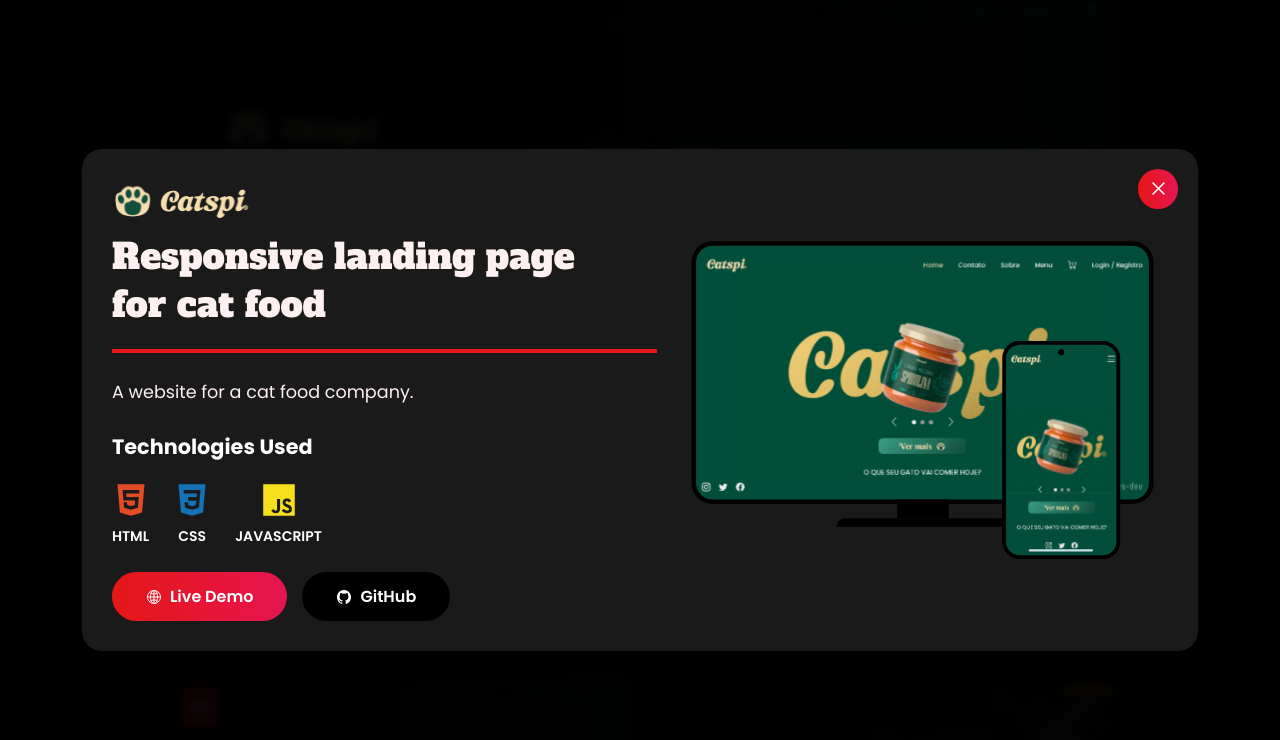
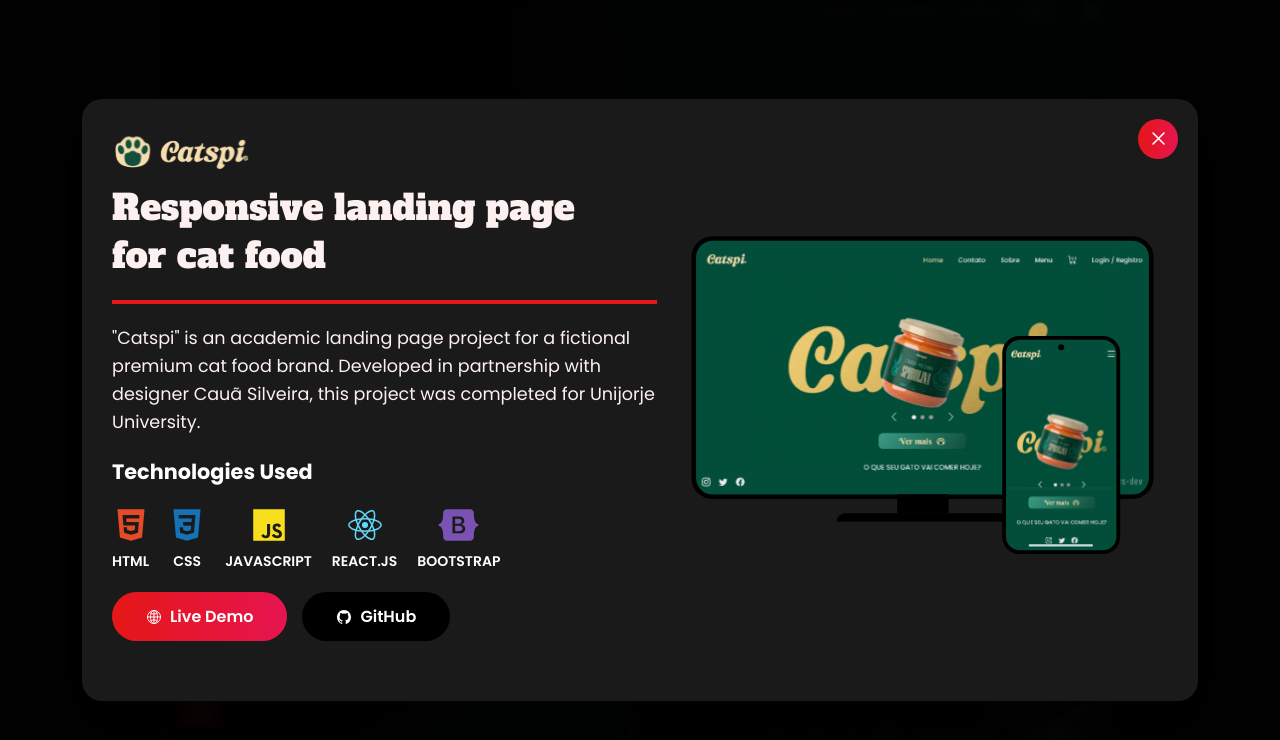
Before and after one commit to jvs-dev/jv-portfolio, a React (Vite) app: page / in a window 1280 px wide. Both pictures are taken after a click on the button "View". Shown: the part 2200-2940 px from the top of the page. Built offline with nearby package versions, Linux system fonts and the light colour scheme; no server answers; the database is empty; a web font is replaced by a local one.

Commit message:
remaker responsive project modal

```diff
--- a/src/components/ProjectModal/ProjectModal.css
+++ b/src/components/ProjectModal/ProjectModal.css
@@ -35,6 +35,7 @@
    display: flex;
    flex-direction: column;
    box-shadow: 0 20px 50px rgba(0, 0, 0, 0.5);
+   padding: 0px 0px 10px 0px;
    animation: slideIn 0.3s ease-out;
 }
 
@@ -111,7 +112,7 @@
    flex: 1;
    display: flex;
    flex-direction: column;
-   gap: 25px;
+   gap: 20px;
    padding: 0px 0px 0px 0px;
    margin: 0px 0px 0px 0px;
    min-width: 0;
@@ -161,8 +162,10 @@
 
 .project-modal-tags-container {
    display: flex;
+   align-items: flex-start;
+   justify-content: flex-start;
    flex-wrap: wrap;
-   gap: 25px;
+   gap: 14px 20px;
 }
 
 .project-modal-tag {
@@ -191,6 +194,7 @@
    display: flex;
    gap: 15px;
    flex-wrap: wrap;
+   padding: 0px 0px 20px 0px;
 }
 
 .project-modal-link-button {
@@ -259,6 +263,11 @@
       align-items: center;
       justify-content: flex-start;
    }
+
+   .project-modal-links-container {
+      justify-content: center;
+      padding: 10px 0px;
+   }
 }
 
 /* Mobile Styles */
@@ -297,12 +306,32 @@
    .project-modal-image {
       max-height: 40vh;
    }
+
+   .project-modal-tags-container {
+      justify-content: center;
+   }
+
+   .project-modal-tag {
+      background: var(--gradient);
+      padding: 8px 16px;
+      border-radius: 30px;
+      gap: 6px;
+   }
+
+   .projectTag__icon {
+      display: none;
+   }
 }
 
 @media (max-width: 480px) {
+   .project-modal-overlay {
+      padding: 0px;
+   }
+
    .project-modal-content {
-      width: 98%;
-      border-radius: 15px;
+      width: 100%;
+      border-radius: 0px;
+      max-height: 100dvh;
    }
 
    .project-modal-title {
@@ -310,7 +339,7 @@
    }
 
    .project-modal-body {
-      padding: 12px 20px;
+      padding: 20px 20px 40px 20px;
       gap: 20px;
    }
 
--- a/src/pages/Projects/Projects.jsx
+++ b/src/pages/Projects/Projects.jsx
@@ -1,6 +1,8 @@
 import React, { useState } from "react";
 import "./Projects.css";
 import { Link } from "react-router-dom";
+import { faBootstrap, faJava, faNpm, faYarn } from "@fortawesome/free-brands-svg-icons";
+import { FontAwesomeIcon } from "@fortawesome/react-fontawesome";
 import { useLanguage } from "../../contexts/LanguageContext";
 import ProjectModal from "../../components/ProjectModal/ProjectModal";
 
@@ -10,7 +12,7 @@ const Projects = () => {
   const projects = [
     {
       title: "Responsive landing page for cat food",
-      description: "A website for a cat food company.",
+      description: `"Catspi" is an academic landing page project for a fictional premium cat food brand. Developed in partnership with designer Cauã Silveira, this project was completed for Unijorje University.`,
       webLink: "https://catspy-omega.vercel.app",
       image: "./projects/project-1-banner.svg",
       logo: "./projects/project-1-logo.svg",
@@ -19,12 +21,14 @@ const Projects = () => {
       languageTags: [
         { name: "HTML", icon: <ion-icon className="projectTag__icon" name="logo-html5"></ion-icon>, color: "#E34C26" },
         { name: "CSS", icon: <ion-icon className="projectTag__icon" name="logo-css3"></ion-icon>, color: "#1572B6" },
-        { name: "JavaScript", icon: <ion-icon className="projectTag__icon" name="logo-javascript"></ion-icon>, color: "#F7DF1E" }
+        { name: "JavaScript", icon: <ion-icon className="projectTag__icon" name="logo-javascript"></ion-icon>, color: "#F7DF1E" },
+        { name: "React.js", icon: <ion-icon className="projectTag__icon" name="logo-react"></ion-icon>, color: "#61DAFB" },
+        { name: "Bootstrap", icon: <FontAwesomeIcon icon={faBootstrap} className="projectTag__icon" />, color: "#7952B3" },
       ],
     },
     {
       title: "Barber shop app with online scheduling",
-      description: "A website for a barber shop.",
+      description: `A website where clients can schedule services online, integrated with a barber management app. Through the app, professionals can update all website data and text and manage their schedule in real time.`,
       webLink: "https://lio-hairstyle.vercel.app",
       image: "./projects/project-2-banner.svg",
       model: "./projects/project-2-model.svg",
@@ -38,7 +42,7 @@ const Projects = () => {
     },
     {
       title: "Complete system for robotics classes",
-      description: "A platform for teaching programming through robots.",
+      description: `"Makeroom" is a comprehensive website designed to manage robotics courses for students at partner schools. The platform was created as an interactive, gamified learning ecosystem.`,
       webLink: "https://makeroom.vercel.app",
       image: "./projects/project-3-banner.svg",
       logo: "./projects/project-3-logo.svg",
@@ -48,12 +52,13 @@ const Projects = () => {
         { name: "HTML", icon: <ion-icon className="projectTag__icon" name="logo-html5"></ion-icon>, color: "#E34C26" },
         { name: "CSS", icon: <ion-icon className="projectTag__icon" name="logo-css3"></ion-icon>, color: "#1572B6" },
         { name: "JavaScript", icon: <ion-icon className="projectTag__icon" name="logo-javascript"></ion-icon>, color: "#F7DF1E" },
-        { name: "React", icon: <ion-icon className="techCard__icon" name="logo-react"></ion-icon>, color: "#61DAFB" }
+        { name: "React.js", icon: <ion-icon className="projectTag__icon" name="logo-react"></ion-icon>, color: "#61DAFB" },
+        { name: "Firebase", icon: <ion-icon className="projectTag__icon" name="logo-firebase"></ion-icon>, color: "#FBC02D" },
       ],
     },
     {
       title: "Website for advertising the new Ford Ranger.",
-      description: "A website for Ford Enter.",
+      description: `This website was an academic project developed during the FORD ENTER course to announce the launch of the new Ford Ranger. The development strictly followed a detailed design and brand guidelines provided by Ford Motors Company.`,
       webLink: "https://jvs-dev-desafio-ford.vercel.app",
       image: "./projects/project-4-banner.svg",
       model: "./projects/project-4-model.svg",
--- a/src/translations/en.js
+++ b/src/translations/en.js
@@ -5,7 +5,7 @@ const en = {
     about: "About",
     skills: "Tech Stacks",
     projects: "Projects",
-    contact: "FAQ",
+    contact: "Contact",
     resume: "Resume"
   },
 
--- a/src/translations/pt.js
+++ b/src/translations/pt.js
@@ -5,7 +5,7 @@ const pt = {
     about: "Sobre",
     skills: "Tecnologias",
     projects: "Projetos",
-    contact: "FAQ",
+    contact: "Contato",
     resume: "Currículo"
   },
 
```
